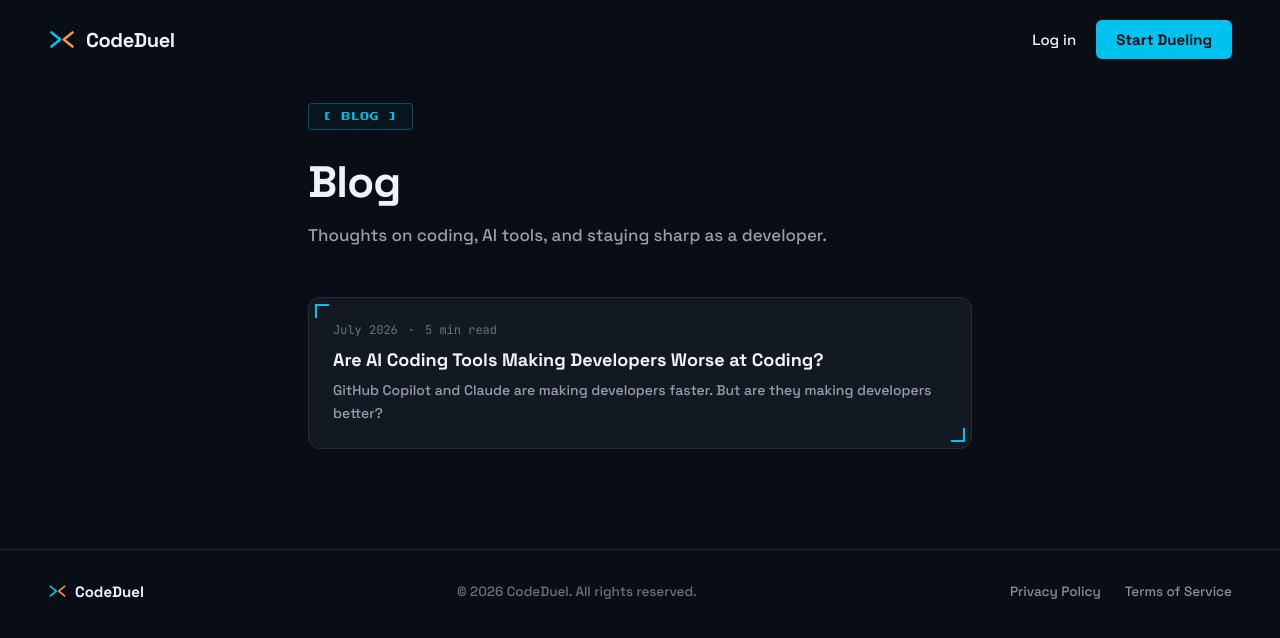
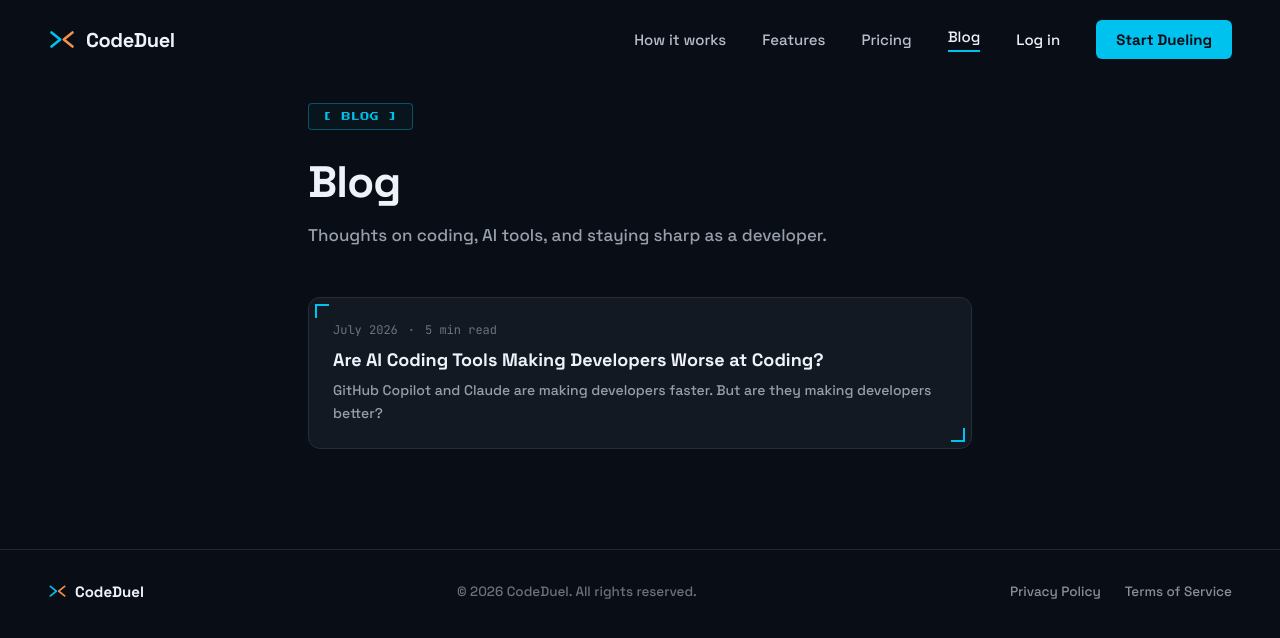
Before and after one commit to Nahom2162002/codeduel-web, a Next.js app: page /blog in a window 1280 px wide. Shown: the top 638 px of the page. Built offline with nearby package versions, Linux system fonts and the light colour scheme; no server answers.

Commit message:
Added navigation in the blog page

```diff
--- a/app/blog/page.tsx
+++ b/app/blog/page.tsx
@@ -42,7 +42,9 @@ export default function BlogPage() {
                 .blog-post-card { transition: border-color 0.15s; }
                 .blog-post-card:hover { border-color: ${BLUE_BORDER}; }
                 @media (max-width: 768px) {
-                    .blog-page nav { padding: 16px 20px !important; }
+                    .blog-page nav { padding: 16px 20px !important; flex-wrap: wrap !important; row-gap: 12px !important; }
+                    .blog-page .nav-links { gap: 14px !important; }
+                    .blog-page .nav-anchor { display: none !important; }
                     .blog-page main { padding-left: 20px !important; padding-right: 20px !important; }
                     .blog-page h1 { font-size: 30px !important; }
                     .blog-page footer { padding-left: 20px !important; padding-right: 20px !important; justify-content: center !important; text-align: center !important; }
@@ -54,7 +56,11 @@ export default function BlogPage() {
                         <DuelIcon />
                         CodeDuel
                     </Link>
-                    <div style={{ display: 'flex', alignItems: 'center', gap: 20, fontSize: 15, fontWeight: 500 }}>
+                    <div className="nav-links" style={{ display: 'flex', alignItems: 'center', gap: 36, fontSize: 15, fontWeight: 500 }}>
+                        <a href="/#how-it-works" className="nav-anchor" style={{ color: 'oklch(80% 0.02 260)', textDecoration: 'none' }}>How it works</a>
+                        <a href="/#features" className="nav-anchor" style={{ color: 'oklch(80% 0.02 260)', textDecoration: 'none' }}>Features</a>
+                        <a href="/#pricing" className="nav-anchor" style={{ color: 'oklch(80% 0.02 260)', textDecoration: 'none' }}>Pricing</a>
+                        <Link href="/blog" style={{ color: 'oklch(96% 0.01 260)', textDecoration: 'none', borderBottom: `2px solid ${BLUE}`, paddingBottom: 4 }}>Blog</Link>
                         <Link href="/login" style={{ color: 'oklch(96% 0.01 260)', textDecoration: 'none' }}>Log in</Link>
                         <Link href="/register" style={{ background: BLUE, color: 'oklch(16% 0.02 260)', padding: '10px 20px', borderRadius: 6, textDecoration: 'none', fontWeight: 700 }}>
                             Start Dueling
```
Also changed, not shown: app/blog/are-ai-tools-making-developers-worse/page.tsx (+8 -2 lines).
